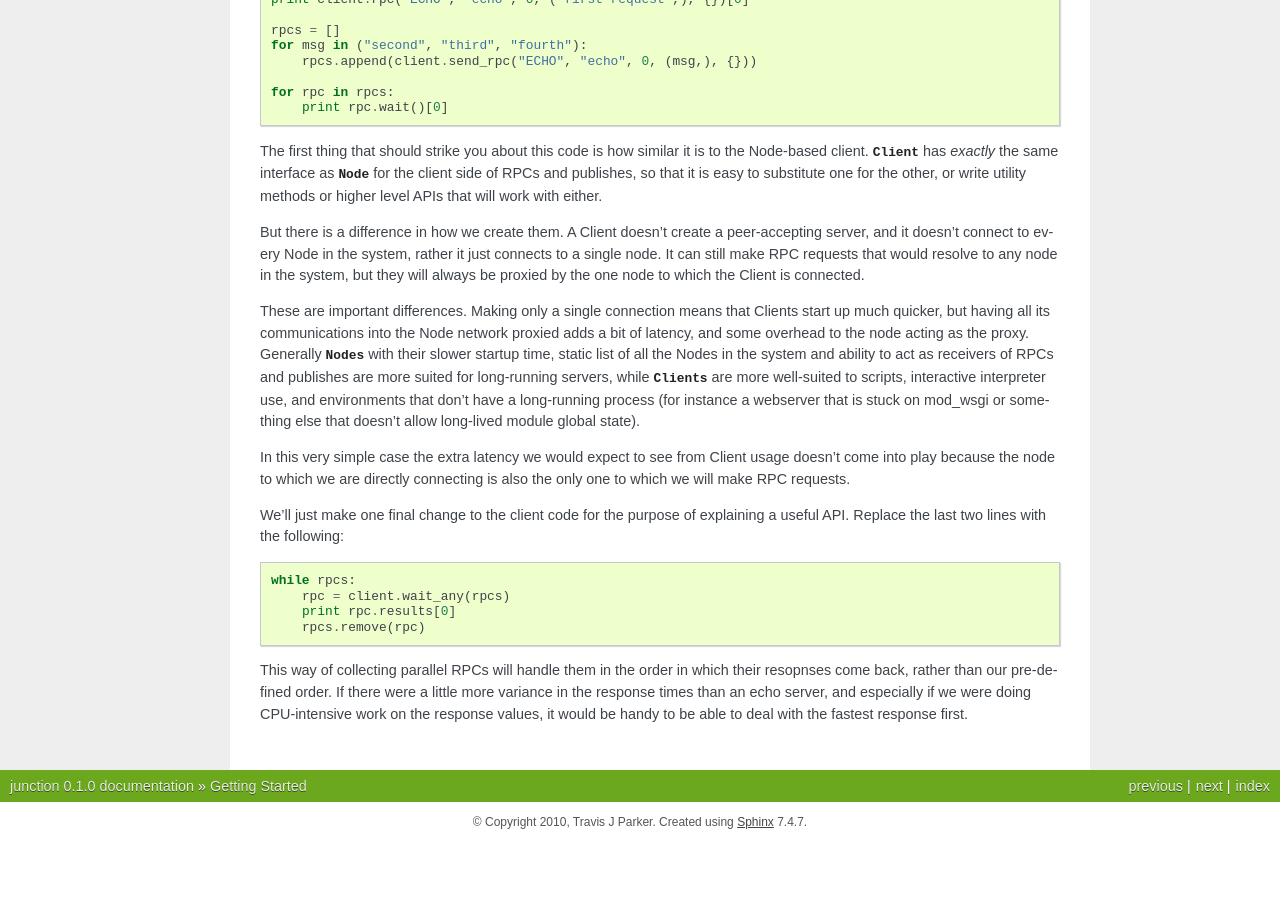
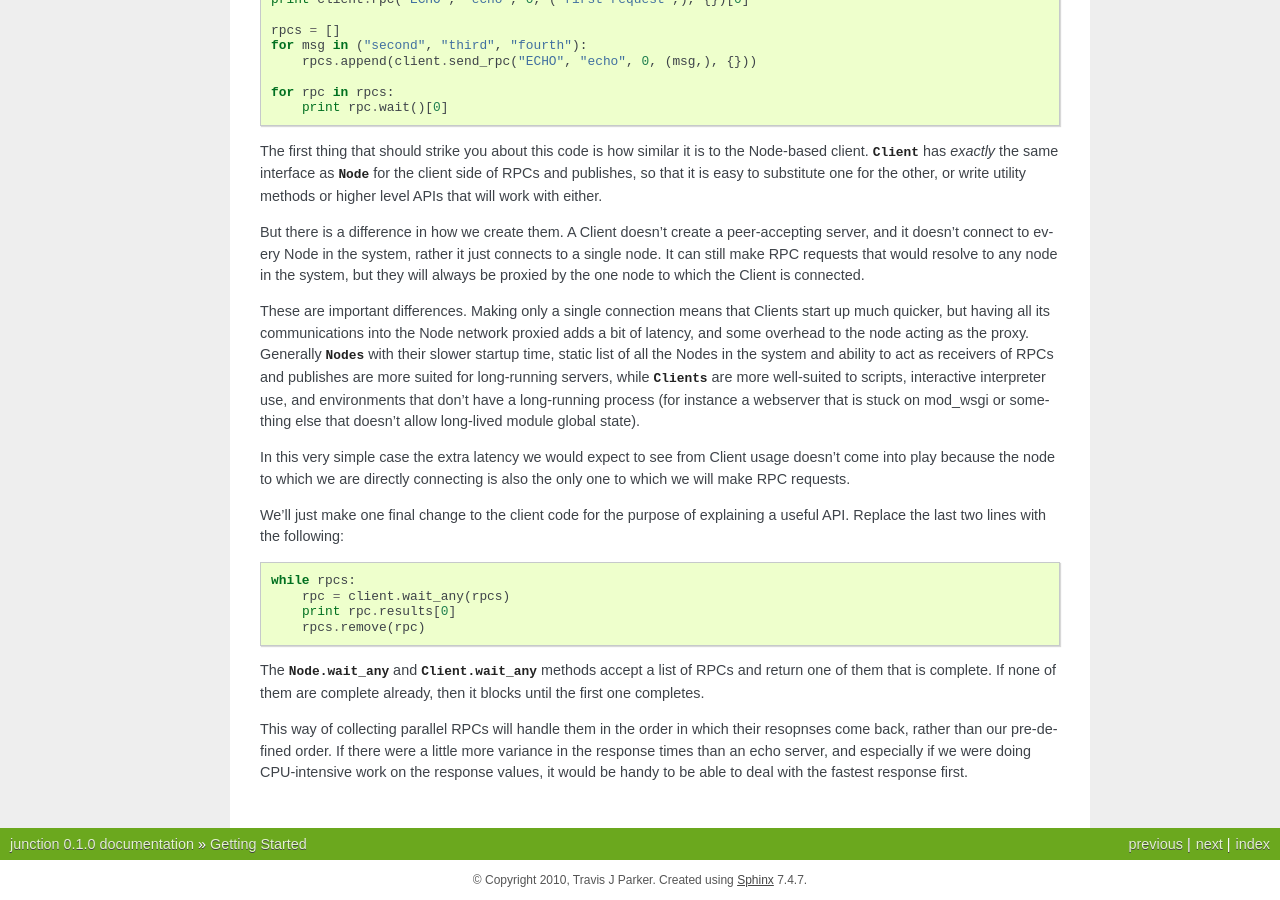
Before and after one commit to teepark/junction, a Sphinx documentation site: the page built from docs/source/getting_started.rst, in a window 1280 px wide and 900 px high, scrolled down 2521 px. Built offline with Sphinx 7.4.7, drawn with Linux system fonts in a browser that asks for light colours; before the commit the page ends 3363 px from its top, so only the background shows below that.

Commit message:
paragraph explaining wait_any in the getting started doc
Change-Id: I1827b840805e242549a41c2ee242e54a9282871d

```diff
--- a/docs/source/getting_started.rst
+++ b/docs/source/getting_started.rst
@@ -231,6 +231,11 @@ explaining a useful API. Replace the last two lines with the following:
         print rpc.results[0]
         rpcs.remove(rpc)
 
+The :meth:`Node.wait_any <junction.node.Node.wait_any>` and
+:meth:`Client.wait_any <junction.client.Client.wait_any>` methods accept
+a list of RPCs and return one of them that is complete. If none of them
+are complete already, then it blocks until the first one completes.
+
 This way of collecting parallel RPCs will handle them in the order in
 which their resopnses come back, rather than our pre-defined order. If
 there were a little more variance in the response times than an echo
```
